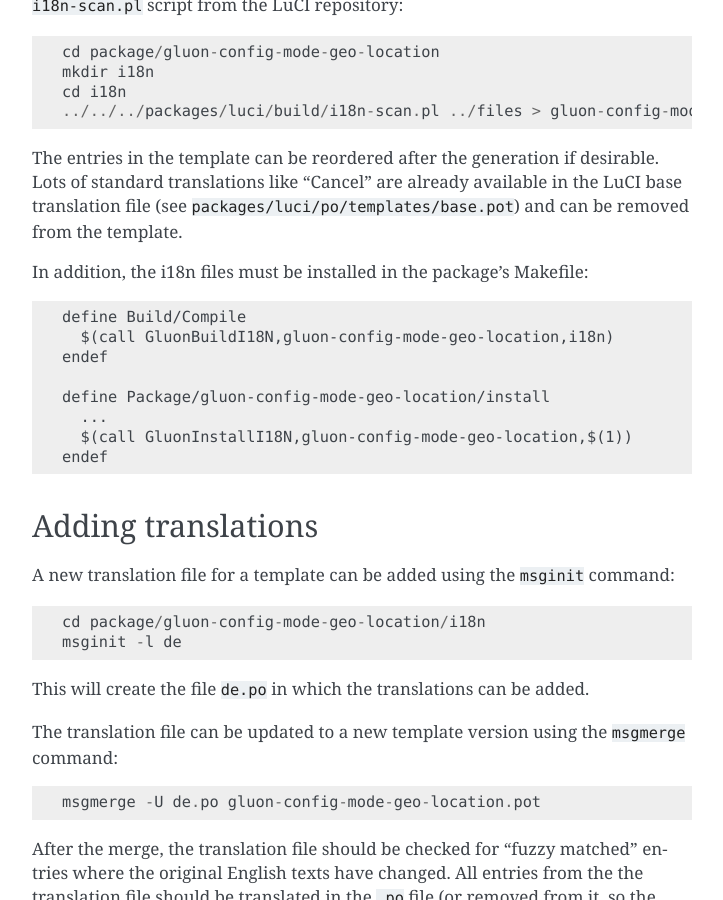
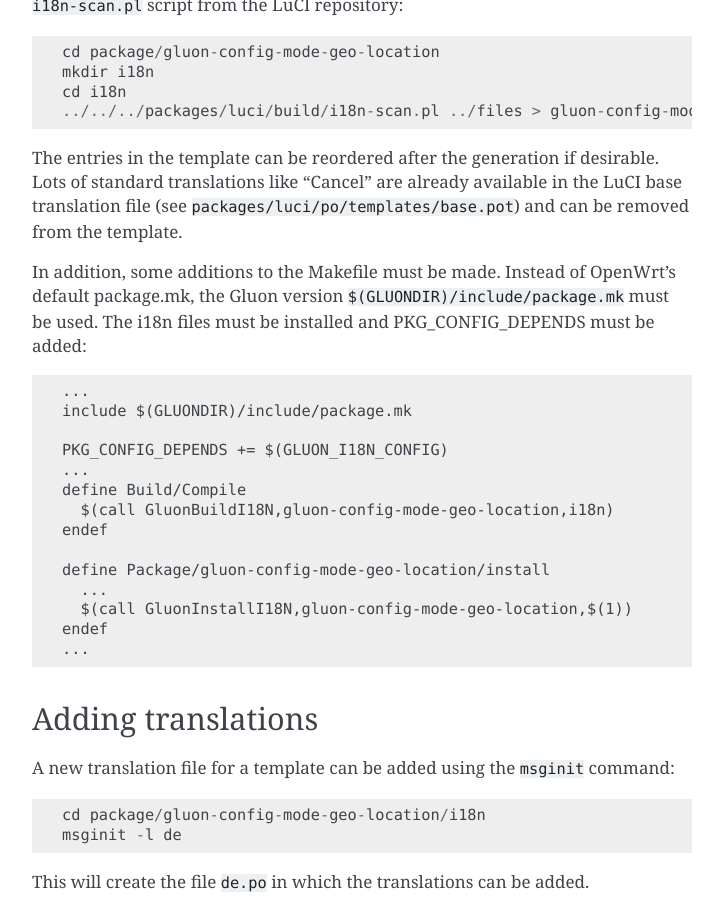
Before and after one commit to freifunk-gluon/gluon, a Sphinx documentation site: the page built from docs/dev/i18n.rst, in a window 1280 px wide and 900 px high, scrolled down 828 px. Shown: the whole window, without its empty margins (388-1111 px from the left). Built offline with Sphinx 7.4.7, drawn with Linux system fonts in a browser that asks for light colours.

Commit message:
docs: some i18n clarifications

```diff
--- a/docs/dev/i18n.rst
+++ b/docs/dev/i18n.rst
@@ -38,8 +38,15 @@
 translations like "Cancel" are already available in the LuCI base translation file (see
 ``packages/luci/po/templates/base.pot``) and can be removed from the template.
 
-In addition, the i18n files must be installed in the package's Makefile::
+In addition, some additions to the Makefile must be made. Instead of OpenWrt's default package.mk,
+the Gluon version ``$(GLUONDIR)/include/package.mk`` must be used. The i18n files must be installed
+and PKG_CONFIG_DEPENDS must be added::
 
+  ...
+  include $(GLUONDIR)/include/package.mk
+
+  PKG_CONFIG_DEPENDS += $(GLUON_I18N_CONFIG)
+  ...
   define Build/Compile
     $(call GluonBuildI18N,gluon-config-mode-geo-location,i18n)
   endef
@@ -48,6 +55,7 @@
     ...
     $(call GluonInstallI18N,gluon-config-mode-geo-location,$(1))
   endef
+  ...
 
 
 Adding translations
```
